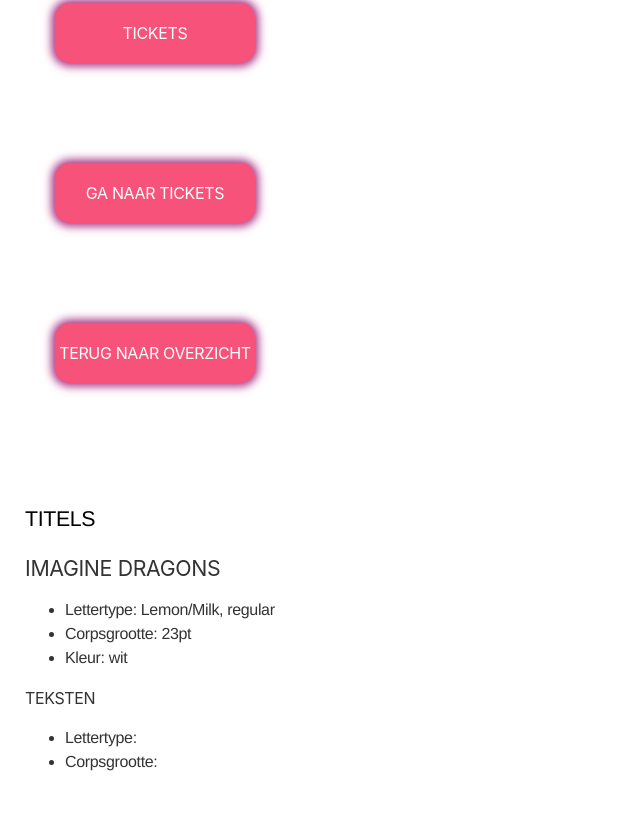
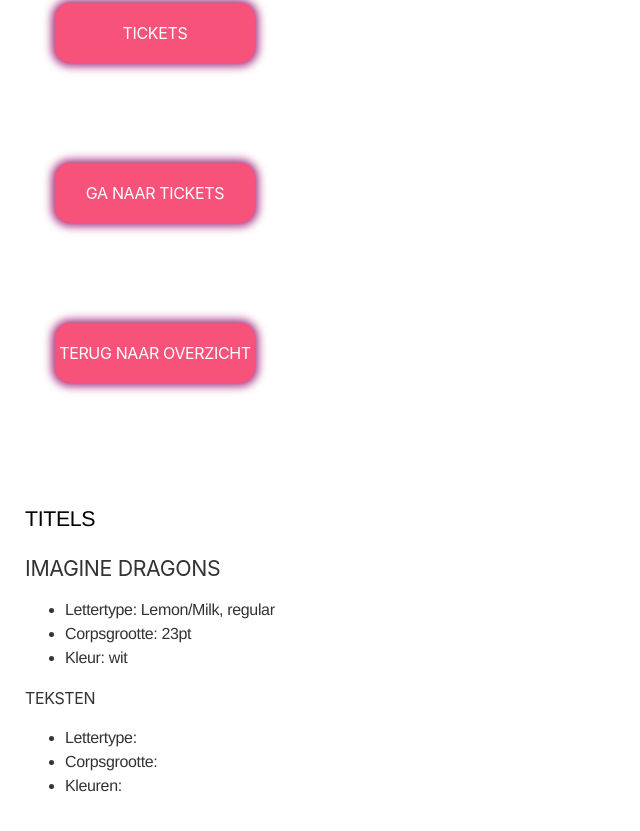
Before and after one commit to melaprov/1718-nmd1, a plain HTML site: page 1718-nmd1-eo-melaprov-master/pages/styleguide.html in a window 1280 px wide. Shown: the part 876-1707 px from the top of the page, without its empty margins (0-640 px from the left). Drawn offline with nearby package versions, Linux system fonts and the light colour scheme.

Commit message:
nmd aangepast

```diff
--- a/1718-nmd1-eo-melaprov-master/pages/styleguide.html
+++ b/1718-nmd1-eo-melaprov-master/pages/styleguide.html
@@ -60,6 +60,7 @@
 <ul>
     <li>Lettertype:</li>
     <li>Corpsgrootte:</li>
+    <li>Kleuren:</li>
 </ul>
 
 </body>
```
